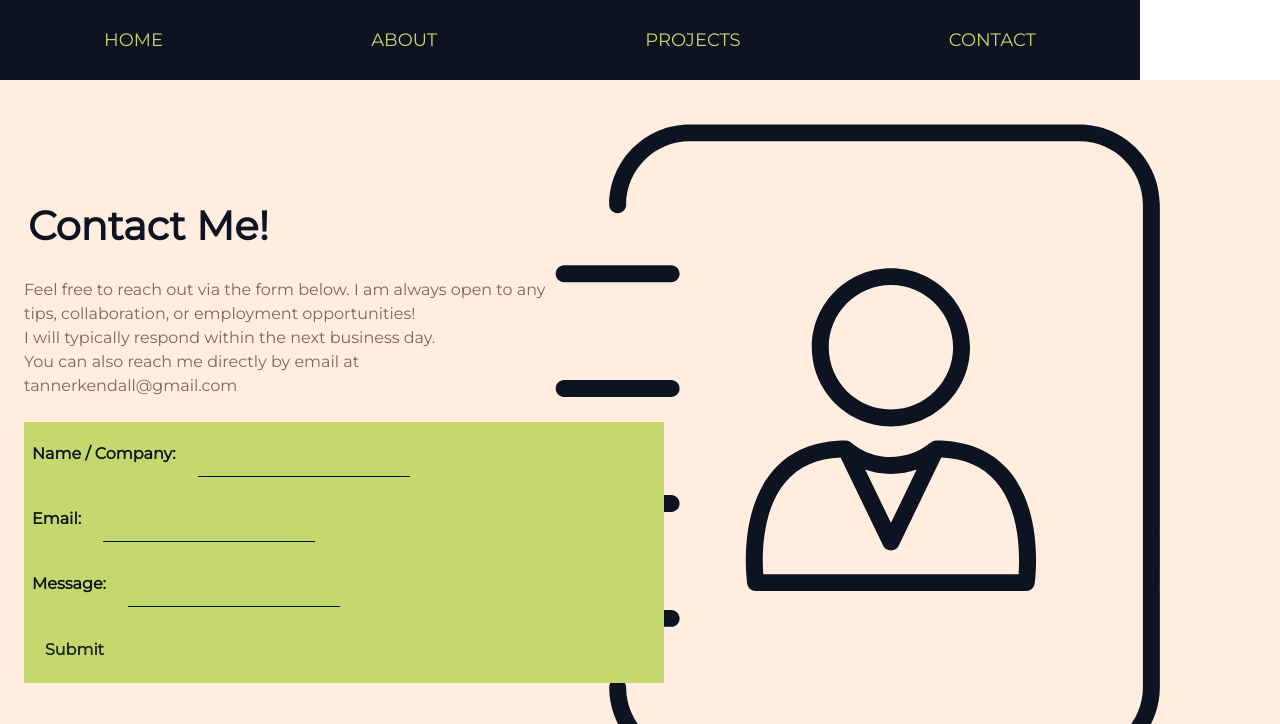
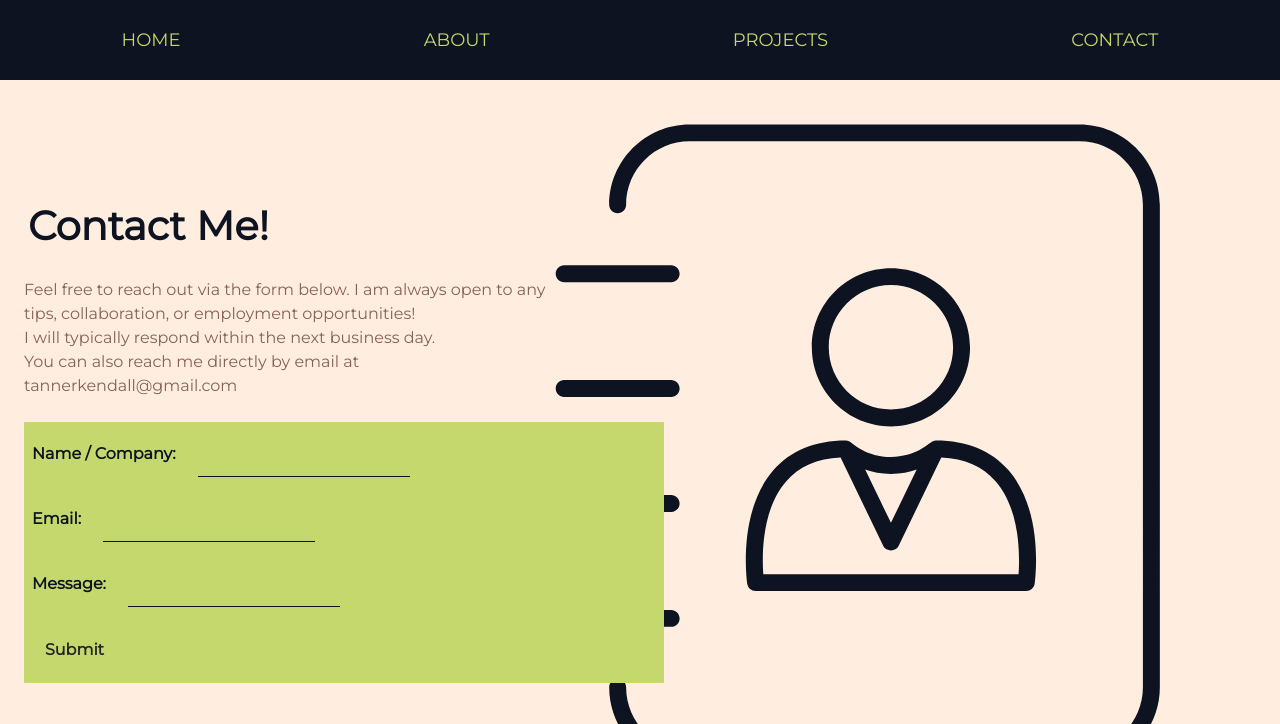
Before and after one commit to TannerKendall/portfolio-page, a website with bundled scripts: page contact.html in a window 1280 px wide. Shown: the top 724 px of the page. Built offline with nearby package versions, Linux system fonts and the light colour scheme.

Commit message:
contact container fix

```diff
--- a/contact.html
+++ b/contact.html
@@ -15,7 +15,7 @@
 </head>
 <body>
 
-    <div class="container">
+    <div class="container-fluid">
 
         <!--navbar-->
         <div class="row navbar py-0 px-0">
--- a/styles/styles.scss
+++ b/styles/styles.scss
@@ -143,9 +143,7 @@ $pale-spring-bud: #E2E3A6;
 }
 
 .contact-banner{
-    // background-color: #86615C !important;
     font-weight: bold !important;
-    // color: #FFEDDF !important;
 }
 
 .contact-blurb{
```
Also changed, not shown: dist/contact.html, 1 other file.
